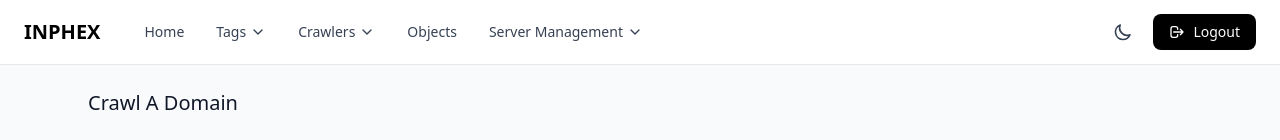
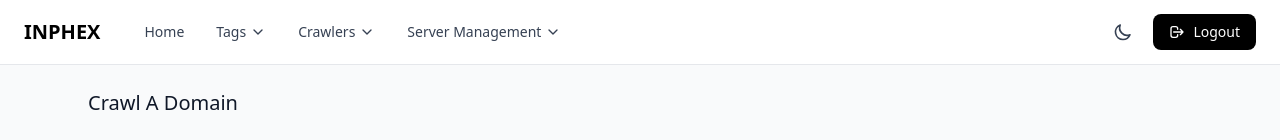
Before and after one commit to Sidraxxx/Inphex, a React (Vite) app: page /ManualCrawler in a window 1280 px wide. Shown: the top 140 px of the page. Built offline with nearby package versions, Linux system fonts and the light colour scheme.

Commit message:
global bg

```diff
--- a/src/App.jsx
+++ b/src/App.jsx
@@ -2,19 +2,16 @@ import './App.css'
 import AppRouter from './routes/AppRouter'
 import Navbar from './components/Navbar'
 import { ThemeProvider } from './context/ThemeContext'
-import { BrowserRouter, Route, Routes } from "react-router-dom";
+import { BrowserRouter } from "react-router-dom";
+import Layout from './components/Layout'
 
 function App() {
-
   return (
-    <div>
-      <BrowserRouter>
+    <BrowserRouter>
       <ThemeProvider>
-      <Navbar />
-      <AppRouter />
+        <Layout />
       </ThemeProvider>
-      </BrowserRouter>
-    </div>
+    </BrowserRouter>
   );
 }
 
--- /dev/null
+++ b/src/components/Layout.jsx
@@ -0,0 +1,29 @@
+import React from "react";
+import { useTheme } from "../context/ThemeContext";
+import Navbar from "./Navbar";
+import AppRouter from "../routes/AppRouter";
+
+const Layout = () => {
+  const { theme } = useTheme();
+  const darkMode = theme === "dark";
+
+  return (
+    <div
+      className={`min-h-screen transition-colors duration-300  ${
+        darkMode ? "" : "bg-gray-50"
+      }`}
+      style={
+        darkMode
+          ? {
+              background: `radial-gradient(circle at center, #1B3449 0%, #1B3042 25%, #1A232E 50%, #1B2027 75%, #1A1F27 100%)`,
+            }
+          : {}
+      }
+    >
+      <Navbar />
+      <AppRouter />
+    </div>
+  );
+};
+
+export default Layout;
--- a/src/components/Navbar.jsx
+++ b/src/components/Navbar.jsx
@@ -34,6 +34,7 @@ import {
 import { Link } from "react-router-dom";
 import { useTheme } from "../context/ThemeContext";
 const iconMap = {
+  // tags
   "Search Messages": <MessageCircle className="w-4 h-4" />,
   "Search Items": <Search className="w-4 h-4" />,
   "Search Images": <Image className="w-4 h-4" />,
@@ -41,6 +42,7 @@ const iconMap = {
   "Search Domains": <Globe className="w-4 h-4" />,
   "Search Decoded Items": <Code className="w-4 h-4" />,
   "Search Screenshots": <Monitor className="w-4 h-4" />,
+
   "Credentials": <Lock className="w-4 h-4" />,
   "Credit Cards": <CreditCard className="w-4 h-4" />,
   "Mails": <Mail className="w-4 h-4" />,
@@ -114,8 +116,8 @@ const routeMap = {
   "Sync Queues":"",
   "Profile":"/Profile",
   "Change Password": "",
-  "Add User": "",
-  "Users List": "",
+  "Add User": "/AddUser",
+  "Users List": "/AllUsers",
   "Add Organization":"",
   "Organizations List": " "
 };
@@ -471,16 +473,7 @@ const Navbar = () => {
 
 
 
-              <Link
-                to={"/"}
-                className={`px-3 py-2 text-sm font-medium rounded-md transition-all duration-200 ${
-                  isDark
-                    ? "text-gray-300 hover:text-white hover:bg-gray-900"
-                    : "text-gray-700 hover:text-black hover:bg-gray-100"
-                }`}
-              >
-                Objects
-              </Link>
+
                {/* Server Management Dropdown */}
               <div
                 className="relative"
--- a/src/main.jsx
+++ b/src/main.jsx
@@ -2,6 +2,7 @@ import { StrictMode } from 'react'
 import { createRoot } from 'react-dom/client'
 import './index.css'
 import App from './App'
+import { ThemeProvider } from './context/ThemeContext'
 
 
 createRoot(document.getElementById('root')).render(
--- a/src/pages/Home.jsx
+++ b/src/pages/Home.jsx
@@ -215,7 +215,7 @@ export default function Home() {
   const styles = {
     container: {
       padding: "24px",
-      background: isDark ? "#0f172a" : "#f8fafc",
+      // background: isDark ? "#0f172a" : "#f8fafc",
       minHeight: "100vh",
       display: "flex",
       flexDirection: "column",
--- a/src/pages/crawlers/splashcrawlers/ManualCrawler.jsx
+++ b/src/pages/crawlers/splashcrawlers/ManualCrawler.jsx
@@ -245,16 +245,8 @@ const darkMode = theme === "dark";
 
   return (
     <div
-  className={`min-h-screen transition-colors duration-300 ${
-    darkMode ? "" : "bg-gray-50"
-  }`}
-  style={
-    darkMode
-      ? {
-          background: `radial-gradient(circle at center, #1B3449 0%, #1B3042 25%, #1A232E 50%, #1B2027 75%, #1A1F27 100%)`,
-        }
-      : {}
-  }
+  className="min-h-screen transition-colors duration-300 "
+
 >
       <div className="container mx-auto px-6 py-6 max-w-6xl">
         {/* Header */}
```
